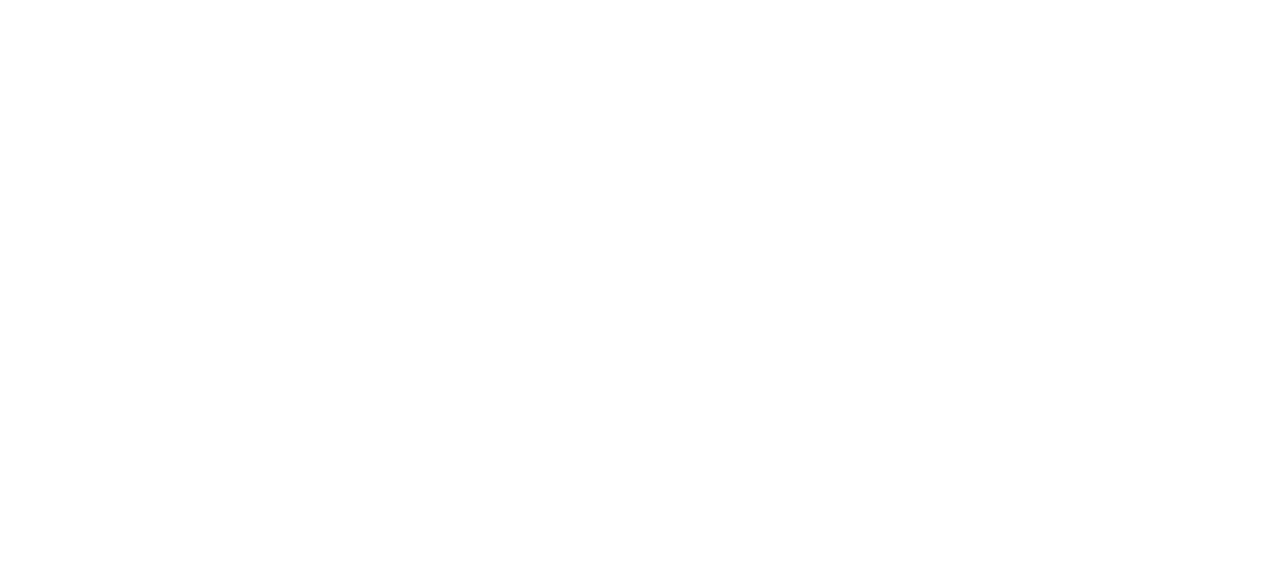
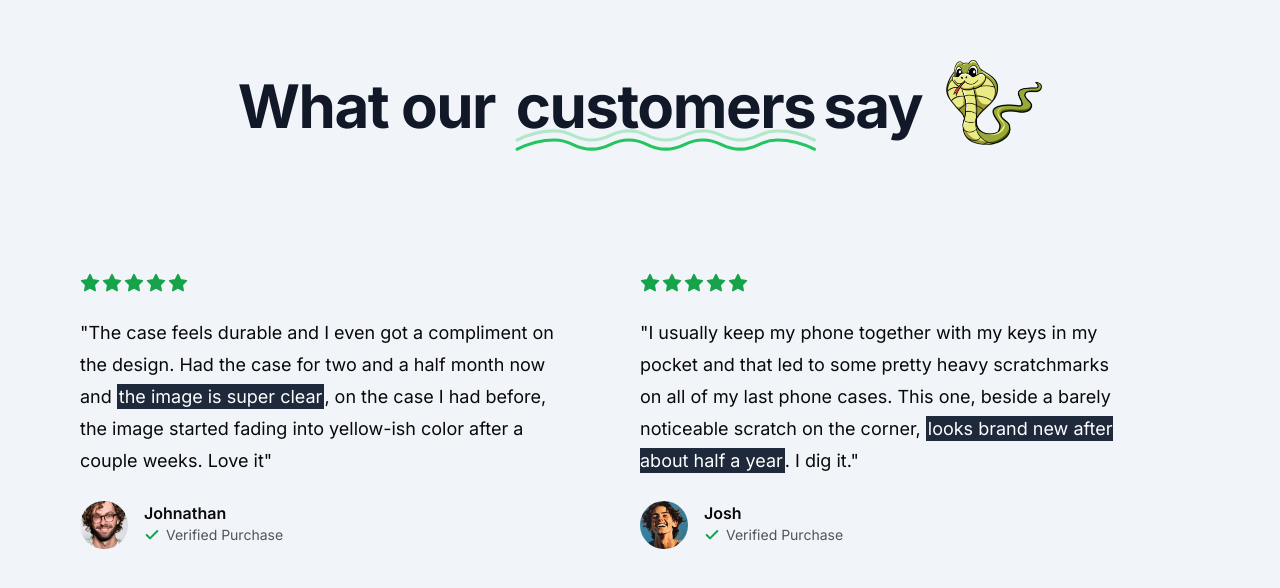
Before and after one commit to ItsAnkitPatel/casify, a Next.js app: page / in a window 1280 px wide. Shown: the part 1031-1619 px from the top of the page. Before the commit the page ends 995 px from the top, so only its background shows below. Built offline with nearby package versions, Linux system fonts and the light colour scheme; no server answers.

Commit message:
add customer review subsection in page.tsx

```diff
--- a/src/app/page.tsx
+++ b/src/app/page.tsx
@@ -1,3 +1,4 @@
+import { Icons } from "@/components/Icons";
 import MaxWidthWrapper from "@/components/MaxWidthWrapper";
 import Phone from "@/components/Phone";
 import { Check, Star } from "lucide-react";
@@ -118,6 +119,115 @@
           </div>
         </MaxWidthWrapper>
       </section>
+
+      {/* Value proposition section: Basically what our customer say about the product*/}
+      <section className="bg-slate-100 py-24">
+        <MaxWidthWrapper className="flex flex-col items-center gap-16 sm:gap-32">
+          <div className="flex flex-col lg:flex-row items-center gap-4 sm:gap-6">
+            <h2 className="order-1 mt-2 tracking-tight text-center text-balance !leading-tight font-bold text-5xl md:text-6xl text-gray-900">
+              What our{" "}
+              <span className="relative px-2">
+                customers
+                <Icons.underline className="hidden sm:block pointer-events-none absolute inset-x-0 -bottom-6 text-green-500" />
+              </span>
+              say
+            </h2>
+
+            <img src="/snake-2.png" className="w-24 order-0 lg:order-2" />
+          </div>
+
+          <div className="mx-auto grid max-w-2xl grid-cols-1 lg:mx-0 lg:max-w-none lg:grid-cols-2 gap-y-16">
+            {/* User review 1 */}
+            <div className="flex flex-auto gap-4 flex-col lg:pr-8 xl:pr-20">
+              {/* stars */}
+              <div className="flex gap-0.5 mb-2">
+                <Star className="size-5 text-green-600 fill-green-600" />
+                <Star className="size-5 text-green-600 fill-green-600" />
+                <Star className="size-5 text-green-600 fill-green-600" />
+                <Star className="size-5 text-green-600 fill-green-600" />
+                <Star className="size-5 text-green-600 fill-green-600" />
+              </div>
+
+              {/* Reviewer's Text */}
+              <div className="text-lg leading-8">
+                <p>
+                  "The case feels durable and I even got a compliment on the
+                  design. Had the case for two and a half month now and{" "}
+                  <span className="p-0.5 bg-slate-800 text-white">
+                    the image is super clear
+                  </span>
+                  , on the case I had before, the image started fading into
+                  yellow-ish color after a couple weeks. Love it"
+                </p>
+              </div>
+
+              {/* Reviewer's Info subsection */}
+              <div className="flex gap-4 mt-2">
+                {/* Reviewer Image */}
+                <img
+                  className="rounded-full size-12 object-cover"
+                  src="/users/user-1.png"
+                  alt="user"
+                />
+                {/* Reviewer name */}
+                <div className="flex flex-col">
+                  <p className="font-semibold">Johnathan</p>
+                  <div className="flex gap-1.5 items-center text-zinc-600">
+                    <Check className="size-4 stroke-[3px] text-green-600" />
+                    <p className="text-sm">Verified Purchase</p>
+                  </div>
+                </div>
+              </div>
+            </div>
+
+            {/* User review 2*/}
+            <div className="flex flex-auto gap-4 flex-col lg:pr-8 xl:pr-20">
+              {/* stars */}
+              <div className="flex gap-0.5 mb-2">
+                <Star className="size-5 text-green-600 fill-green-600" />
+                <Star className="size-5 text-green-600 fill-green-600" />
+                <Star className="size-5 text-green-600 fill-green-600" />
+                <Star className="size-5 text-green-600 fill-green-600" />
+                <Star className="size-5 text-green-600 fill-green-600" />
+              </div>
+
+              {/* Reviewer's Text */}
+              <div className="text-lg leading-8">
+                <p>
+                  "I usually keep my phone together with my keys in my pocket
+                  and that led to some pretty heavy scratchmarks on all of my
+                  last phone cases. This one, beside a barely noticeable scratch
+                  on the corner,{" "}
+                  <span className="p-0.5 bg-slate-800 text-white">
+                    looks brand new after about half a year
+                  </span>
+                  . I dig it."
+                </p>
+              </div>
+              {/* Reviewer's Info subsection */}
+              <div className="flex gap-4 mt-2">
+                {/* Reviewer Image */}
+                <img
+                  className="rounded-full size-12 object-cover"
+                  src="/users/user-4.jpg"
+                  alt="user"
+                />
+
+                {/* Reviewer name */}
+                <div className="flex flex-col">
+                  <p className="font-semibold">Josh</p>
+                  <div className="flex gap-1.5 items-center text-zinc-600">
+                    <Check className="size-4 stroke-[3px] text-green-600" />
+                    <p className="text-sm">Verified Purchase</p>
+                  </div>
+                </div>
+              </div>
+            </div>
+          </div>
+        </MaxWidthWrapper>
+
+
+      </section>
     </div>
   );
 }
```
